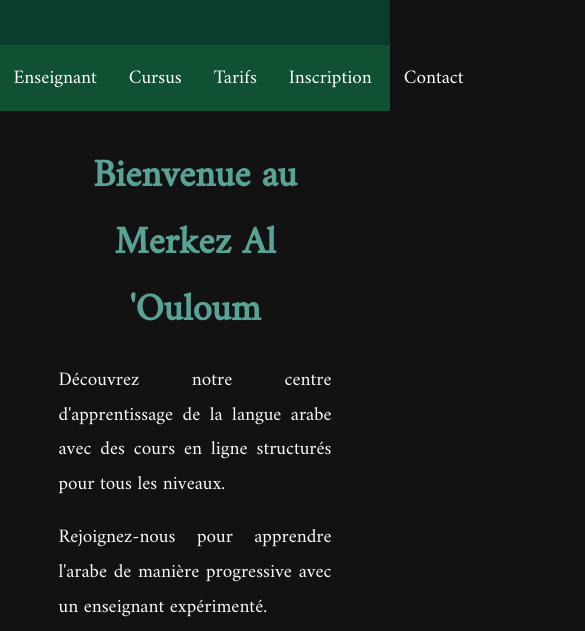
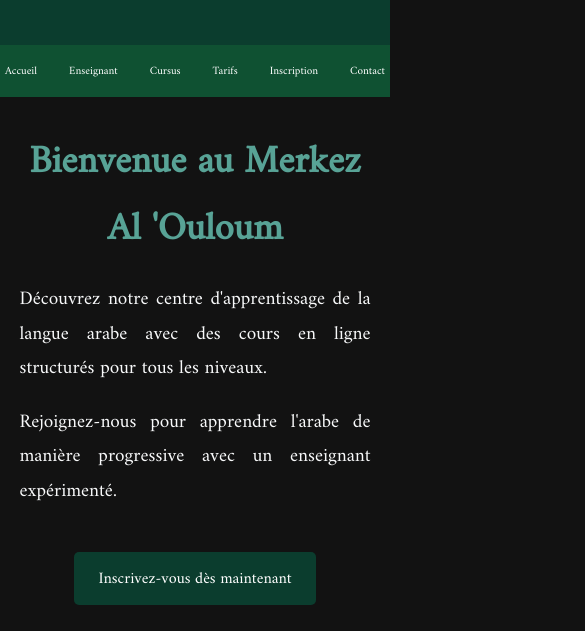
Before and after one commit to sabri-o/sabri-o.github.io, a plain HTML site: page index.html in a window 390 px wide. Shown: the part 213-844 px from the top of the page, 585 px wide, since content can reach past the window. Drawn offline with Linux system fonts and the light colour scheme.

Commit message:
Update style.css

```diff
--- a/style.css
+++ b/style.css
@@ -92,7 +92,10 @@ footer {
 @media (max-width: 768px) {
     /*styles pour les écrans de moins de 768px (tablettes et mobiles)*/
     .container {
-        width: 70%;
+        width: 90%;
         margin: 0 auto;
     }
+    nav a {
+    font-size: 0.7rem;
+
 }
```
